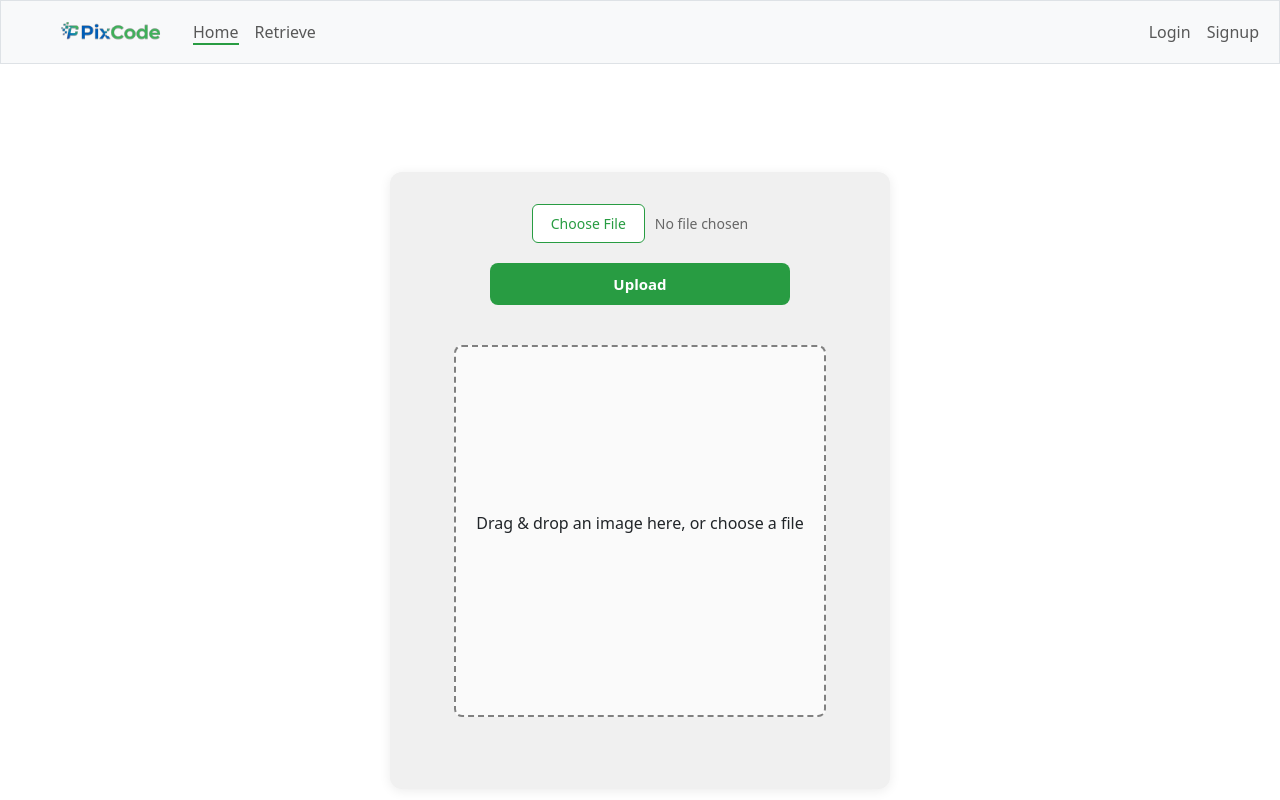
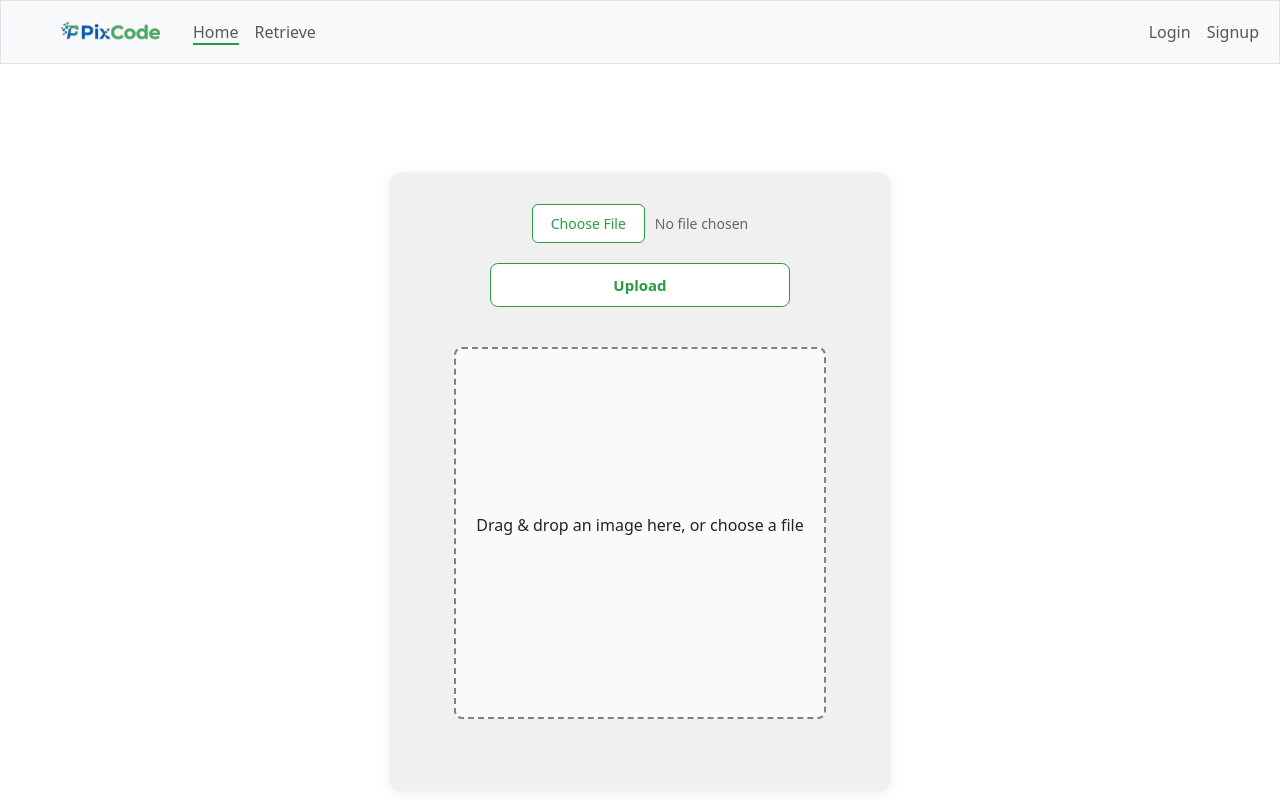
Before and after one commit to BhattaraiBiraj/PixCode, a React (Vite) app in the folder frontend/: page / in a window 1280 px wide. In both pictures the pointer is over the button "Upload". Shown: the top 800 px of the page. Built offline with nearby package versions, Linux system fonts and the light colour scheme; no server answers.

Commit message:
upload btn hover effect

```diff
--- a/frontend/src/style.css
+++ b/frontend/src/style.css
@@ -245,7 +245,9 @@
 }
 
 .upload-btn:hover {
-  background: rgb(40, 156, 66);
+  background: white;
+  color:  rgb(40, 156, 66);
+  border: 1px solid  rgb(40, 156, 66);
 }
 
 .upload-btn:disabled {
```
